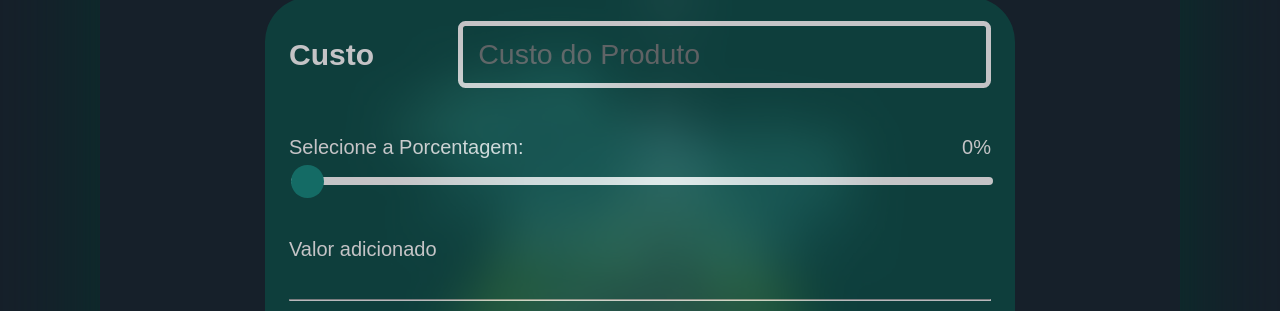
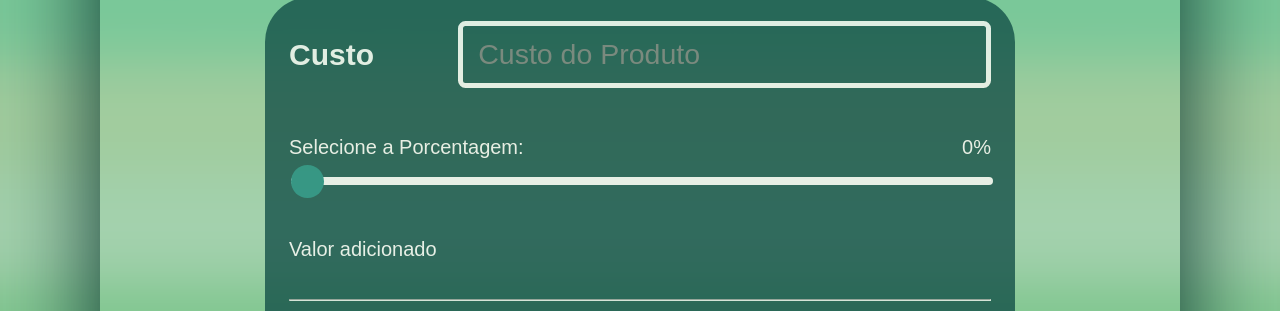
Before and after one commit to 2gabrielsynth/calculadora-margem, a plain HTML site: page index.html in a window 1280 px wide. Shown: the part 227-538 px from the top of the page. Drawn offline with Linux system fonts and the light colour scheme.

Commit message:
Update style.css

```diff
--- a/style.css
+++ b/style.css
@@ -4,7 +4,7 @@ head {
 }
 
 html {
-  background-image: url("blure.jpg");
+  background-image: url("1.png");
   font-family: "Roboto", sans-serif;
   padding: 10px;
   background-repeat: no-repeat;
```
